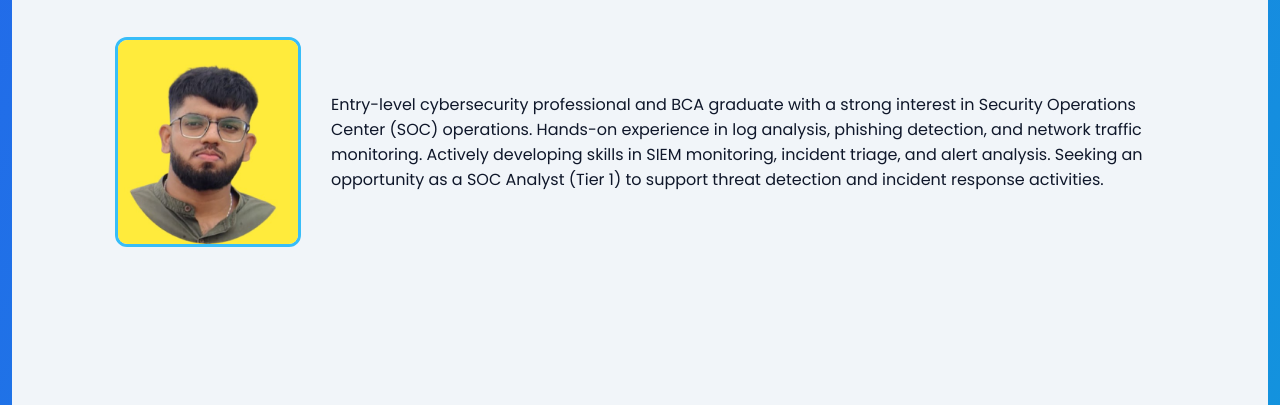
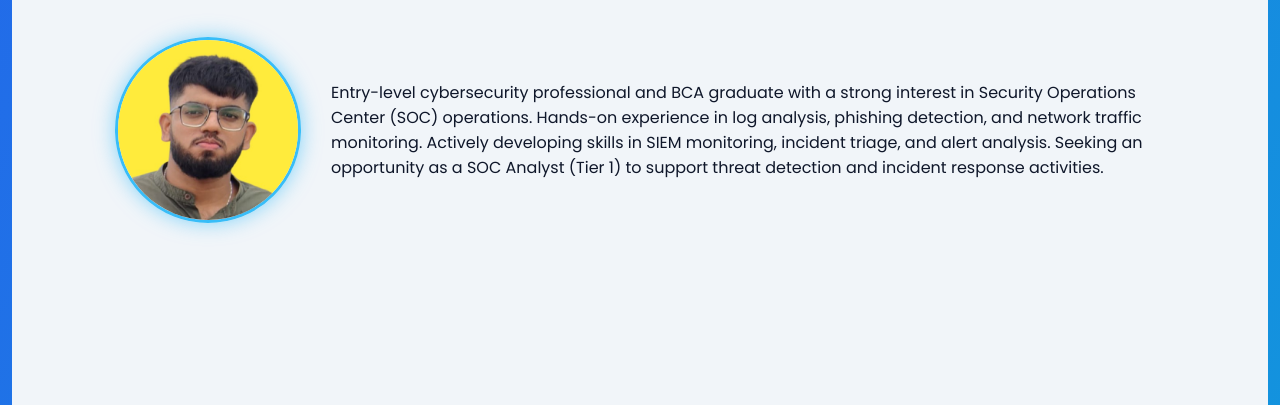
Before and after one commit to DamodarMadival88/DamodarMadival.github.io, a plain HTML site: page index.html in a window 1280 px wide. Shown: the part 630-1035 px from the top of the page. Drawn offline with Linux system fonts and the light colour scheme.

Commit message:
Update index.html

```diff
--- a/index.html
+++ b/index.html
@@ -205,9 +205,16 @@ footer{
 
     <div style="display: flex; align-items: center; gap: 30px; flex-wrap: wrap;">
 
-        <!-- LEFT SIDE IMAGE -->
+        <!-- LEFT SIDE IMAGE (CIRCULAR) -->
         <img src="profile (2).jpg" alt="Damodar Madival"
-             style="width: 180px; border-radius: 12px; border: 3px solid #38bdf8;">
+             style="
+                width: 180px;
+                height: 180px;
+                object-fit: cover;
+                border-radius: 50%;
+                border: 3px solid #38bdf8;
+                box-shadow: 0 0 20px rgba(56,189,248,0.6);
+             ">
 
         <!-- RIGHT SIDE TEXT -->
         <p style="flex: 1; min-width: 250px;">
@@ -220,6 +227,7 @@ footer{
 
     </div>
 </section>
+
 
 
 <section id="skills">
```
